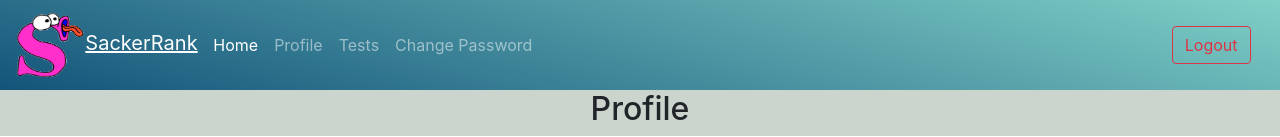
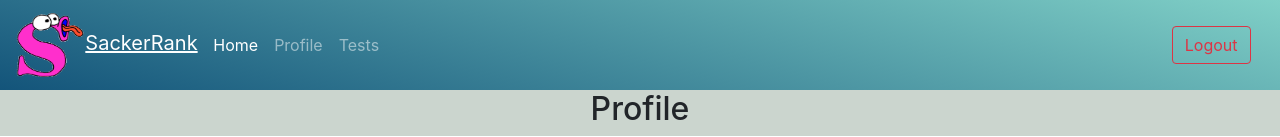
Before and after one commit to Shubham790/Codding-Website, a React (Create React App) app in the folder Front-End/: page /Profile/1 in a window 1280 px wide. Shown: the top 137 px of the page. Built offline with nearby package versions, Linux system fonts and the light colour scheme; no server answers.

Commit message:
option deleted

```diff
--- a/Front-End/src/Components/User/navbar.js
+++ b/Front-End/src/Components/User/navbar.js
@@ -32,9 +32,6 @@ export default class Navbar extends Component
             <li className="nav-item">
                <Link className="nav-link" to="/Tests">Tests</Link>
             </li>
-            <li className="nav-item">
-               <Link className="nav-link" to="/mcq">Change Password</Link>
-            </li>
           </ul>
           {this.props.username}
             <Link className="btn btn-outline-danger my-2 my-sm-2" to="/logout" >Logout</Link>
```
